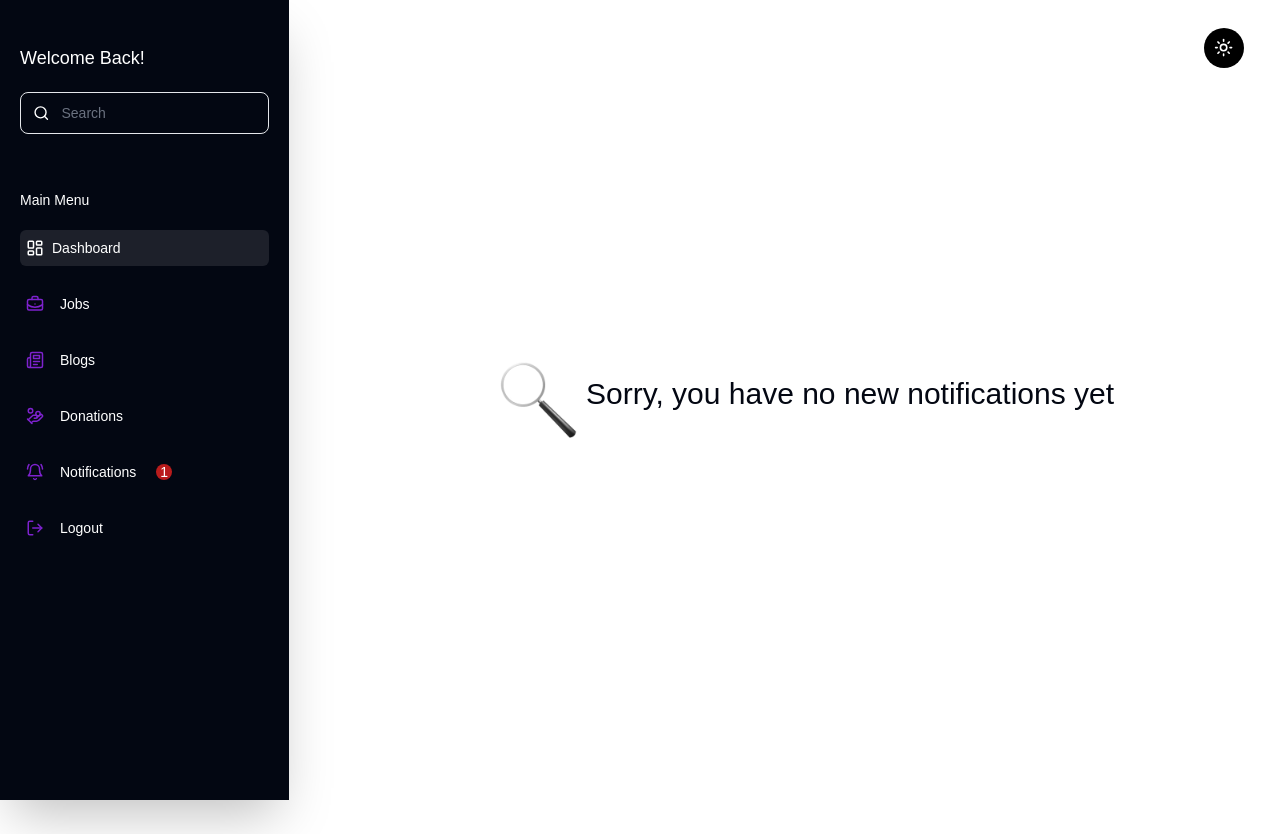
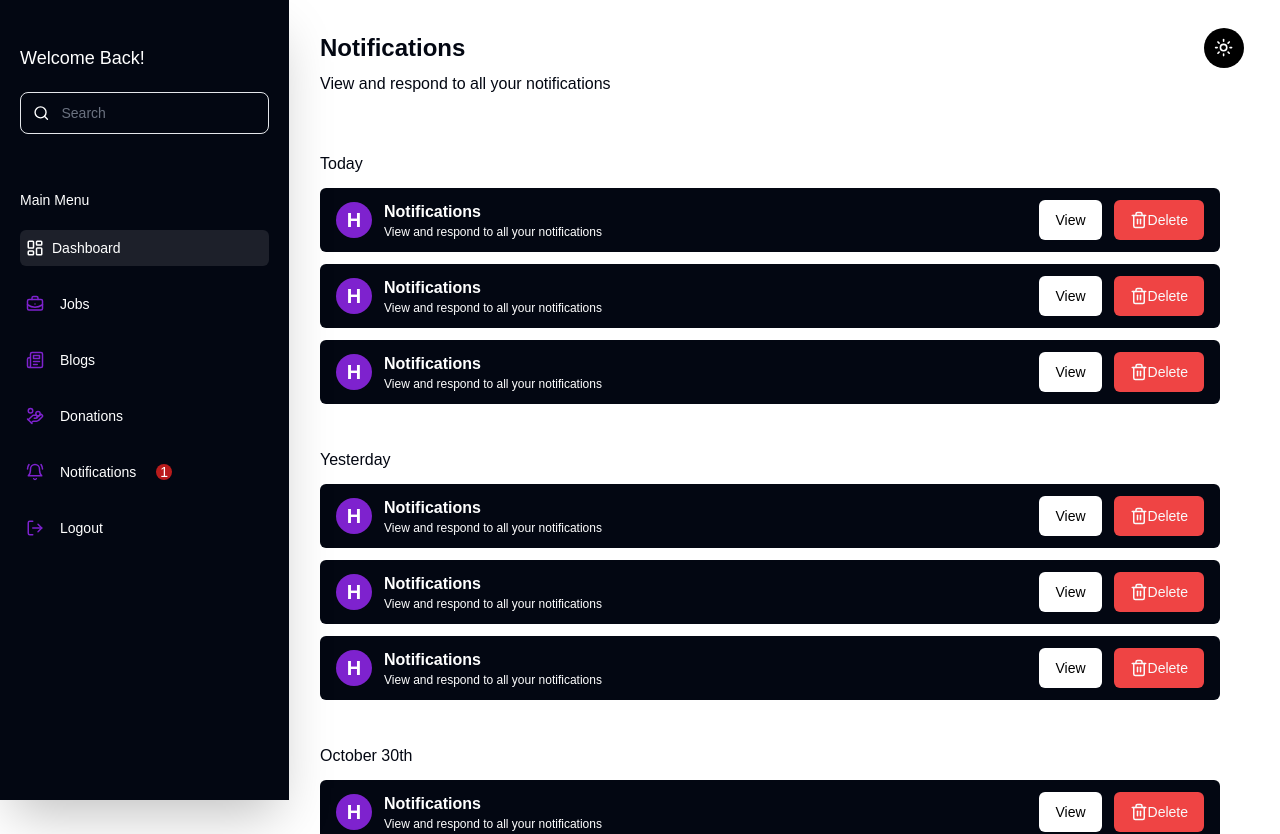
Before and after one commit to rodcapital/heritage, a Next.js app: page /notifications in a window 1280 px wide. Shown: the top 834 px of the page. Before the commit the page ends 800 px from the top, so only its background shows below. Built offline with nearby package versions, Linux system fonts and the light colour scheme.

Commit message:
added a few new things

```diff
--- a/src/app/(admin)/blogAdmin/page.tsx
+++ b/src/app/(admin)/blogAdmin/page.tsx
@@ -1,12 +1,37 @@
 import AddBlogs from "@/components/addBlogs";
+import BlogPage from "@/components/blog/blogPage";
+import EachBlog from "@/components/blog/eachBlog";
+import { Blog } from "@/types";
 import React from "react";
 
-const page = () => {
+const fetchBlogs = async () => {
+  const response = await fetch("https://dummyjson.com/posts?per_page=30");
+  if (!response.ok) {
+    throw new Error("Failed to fetch blogs");
+  }
+  const data = await response.json();
+  return data.posts?.map((p: any) => {
+    return {
+      id: p.id,
+      title: p.title,
+      des: p.body,
+      image: "",
+      category: p.tags,
+    };
+  });
+};
+
+const Page = async () => {
+  const blogs = await fetchBlogs();
   return (
     <div className="">
       <AddBlogs />
+      <div>
+        {/* <BlogPage blogs={blogs} /> */}
+        {/* <EachBlog data={blog} /> */}
+      </div>
     </div>
   );
 };
 
-export default page;
+export default Page;
--- a/src/app/(admin)/notifications/page.tsx
+++ b/src/app/(admin)/notifications/page.tsx
@@ -1,22 +1,10 @@
-import Image from "next/image";
+import Notifications from "@/components/notifications";
 import React from "react";
 
 const page = () => {
   return (
-    <div className=" h-screen w-full flex flex-col items-center justify-center">
-      <div className="flex items-center justify-center">
-        <Image
-          height={100}
-          width={100}
-          src={"/images/searchglass-removebg-preview.png"}
-          alt=""
-        />
-
-        <div className="flex flex-col gap-3">
-          <h1 className="text-3xl">Sorry, you have no new notifications yet</h1>
-          <p></p>
-        </div>
-      </div>
+    <div className="">
+      <Notifications />
     </div>
   );
 };
--- /dev/null
+++ b/src/components/customAvatar.tsx
@@ -0,0 +1,13 @@
+import React from "react";
+
+const CustomAvatar = () => {
+  return (
+    <div>
+      <div className="h-9 w-9 bg-purple-700 rounded-full flex items-center justify-center text-white font-bold text-xl">
+        H
+      </div>
+    </div>
+  );
+};
+
+export default CustomAvatar;
--- /dev/null
+++ b/src/components/notifications.tsx
@@ -0,0 +1,103 @@
+import Image from "next/image";
+import React from "react";
+import CustomAvatar from "./customAvatar";
+import { Button } from "./ui/button";
+import { Trash2 } from "lucide-react";
+
+const Notifications = () => {
+  return (
+    <div className="py-8 flex flex-col gap-4">
+      {/* <div className="flex items-center justify-center">
+        <Image
+          height={100}
+          width={100}
+          src={"/images/searchglass-removebg-preview.png"}
+          alt=""
+        />
+
+        <div className="flex flex-col gap-3">
+          <h1 className="text-3xl">Sorry, you have no new notifications yet</h1>
+          <p></p>
+        </div>
+      </div> */}
+
+      <div className="flex flex-col gap-2">
+        <h2 className="text-2xl font-bold">Notifications</h2>
+        <p>View and respond to all your notifications</p>
+      </div>
+
+      <div className="pt-10 space-y-6">
+        {days.map((d) => (
+          <div key={d.id} className="pb-5 space-y-3">
+            <p> {d.day}</p>
+            {strips.map((strip) => (
+              <div
+                key={strip.id}
+                className="flex items-center gap-4 bg-[#030712] dark:border text-white min-w-[900px] px-4 py-3 rounded-md justify-between"
+              >
+                <div className="flex gap-3 items-center">
+                  {strip.avatar}
+                  <div className="flex flex-col">
+                    <h2 className="text-base font-bold">{strip.title}</h2>
+                    <p className="text-xs">{strip.desc}</p>
+                  </div>
+                </div>
+                <div className="flex items-center gap-3">
+                  <Button className="bg-white text-black hover:bg-white/50 hover:text-white">
+                    View
+                  </Button>
+                  <Button variant={"destructive"} className="">
+                    <Trash2 width={18} />
+                    <span> Delete</span>
+                  </Button>
+                </div>
+              </div>
+            ))}
+          </div>
+        ))}
+      </div>
+    </div>
+  );
+};
+
+export default Notifications;
+
+const days = [
+  {
+    id: 1,
+    day: "Today",
+  },
+  {
+    id: 2,
+    day: "Yesterday",
+  },
+  {
+    id: 3,
+    day: "October 30th",
+  },
+  {
+    id: 4,
+    day: "October 31st",
+  },
+];
+
+const strips = [
+  {
+    id: "a",
+    title: "Notifications",
+    desc: "View and respond to all your notifications",
+    avatar: <CustomAvatar />,
+  },
+  {
+    id: "b",
+    title: "Notifications",
+    desc: "View and respond to all your notifications",
+    avatar: <CustomAvatar />,
+  },
+  {
+    id: "c",
+    title: "Notifications",
+    desc: "View and respond to all your notifications",
+    avatar: <CustomAvatar />,
+  },
+];
```
Also changed, not shown: src/components/blog/blogPage.tsx (+1 -7 lines), 1 other file (tests, documents, lock files or other folders).
